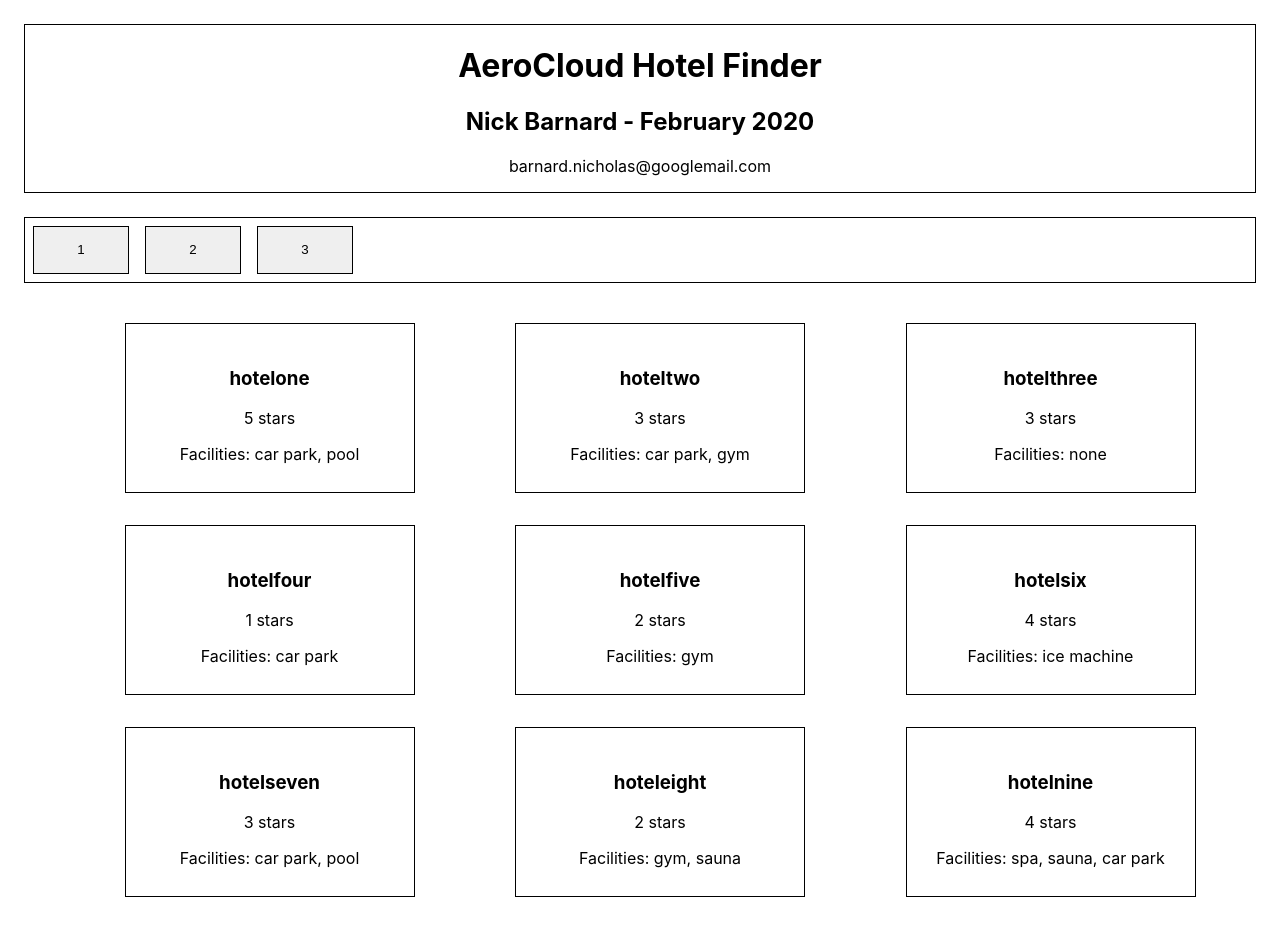
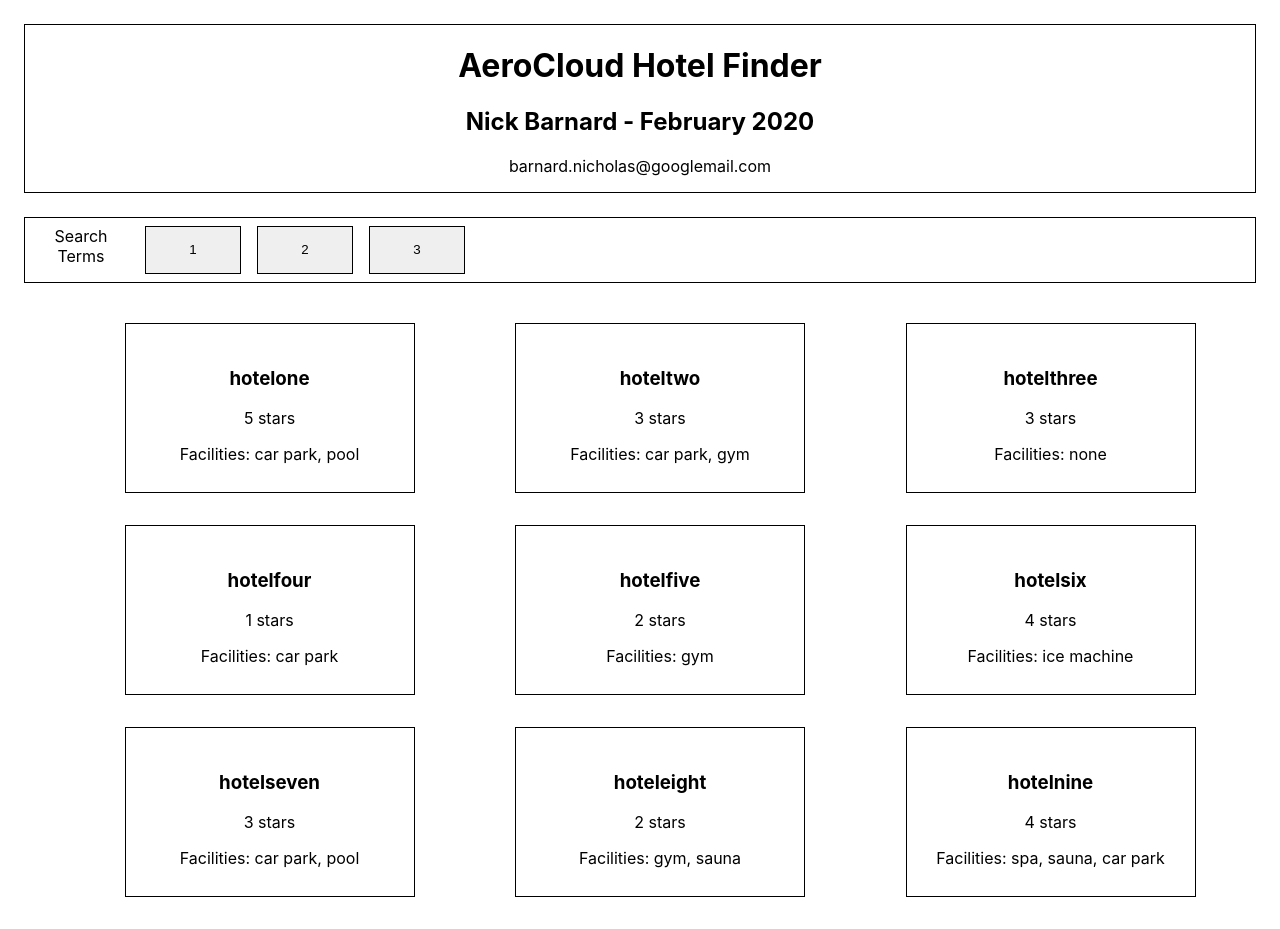
Before and after one commit to barnardnicholas/aerocloud-hotel-filter, a React (Create React App) app: page / in a window 1280 px wide. Built offline with nearby package versions, Linux system fonts and the light colour scheme.

Commit message:
add label to search bar

```diff
--- a/src/components/SearchBar.js
+++ b/src/components/SearchBar.js
@@ -9,6 +9,9 @@ class SearchBar extends Component {
   render() {
     return (
       <form className="searchbar">
+        <div className="searchbutton" style={{ border: "none" }}>
+          <label>Search Terms</label>
+        </div>
         <button className="searchbutton">1</button>
         <button className="searchbutton">2</button>
         <button className="searchbutton">3</button>
```
